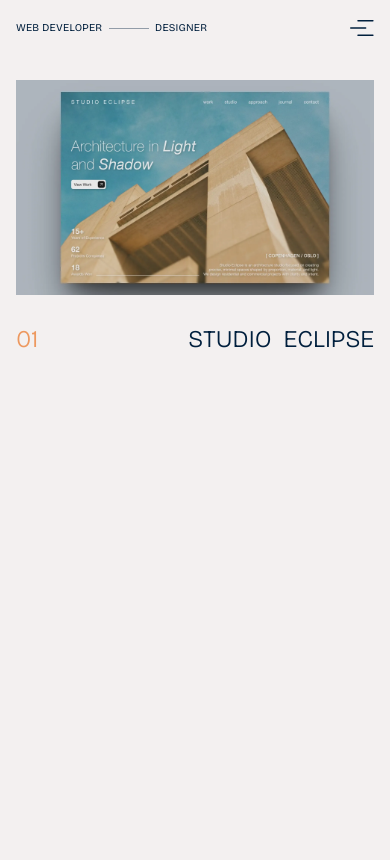
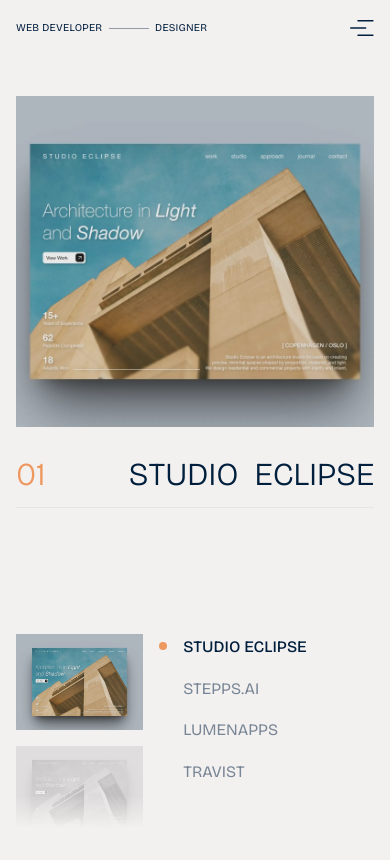
Before and after one commit to VilemB/vilembarnet, a Next.js app: page /work in a window 390 px wide. Shown: the top 860 px of the page. Built offline with nearby package versions, Linux system fonts and the light colour scheme.

Commit message:
fixed scroll on desktop

```diff
--- a/src/app/work/page.tsx
+++ b/src/app/work/page.tsx
@@ -1,6 +1,6 @@
 'use client';
 
-import React, { useEffect, useRef, useState } from 'react';
+import { useRef, useState } from 'react';
 import Image from 'next/image';
 import gsap from 'gsap';
 import { useGSAP } from '@gsap/react';
@@ -92,32 +92,68 @@
         const previewsEl = previewsContainerRef.current!;
         const totalContentHeight = previewsEl.scrollHeight;
 
-        // Scroll distance
-        // Logic: Pin for the duration it takes to scroll all items past the view point.
-        const scrollDistance = totalContentHeight * 1.5;
+        // Exact scroll distance calculation to prevent dead zones
+        // The "viewport" for previews is effectively how much vertical space they have in the design (height: 100% of container).
+        // We want to scroll until the END of the preview strip hits the END of the viewport.
+        // Or specific logic: Scroll so the last item reaches the activation point?
+
+        // Current issue: "scrolls back up, it doesn't do anything until he reaches some point".
+        // This implies the ScrollTrigger `end` is much further than the visual content, so you have to scroll up through empty space before the `scrub` value changes significantly enough to move content back into view.
+
+        // Fix: Tighter coupling of scrollDistance to visual height.
+        // We are scrubbing `y` from 0 to -totalContentHeight.
+        // We want this full animation to happen over a distance of `totalContentHeight`.
+
+        // Calculate precise scroll distance to prevent dead zones
+        // Ensures last preview reaches active zone exactly at progress = 1
+        const isMobile = window.matchMedia('(max-width: 900px)').matches;
+        const activeZoneOffset = isMobile
+            ? window.innerHeight * 0.15  // 15vh margin-top on mobile (work.css line 300)
+            : window.innerHeight * 0.3;   // 30vh margin-top on desktop (work.css line 133)
+        const scrollDistance = Math.max(
+            totalContentHeight,
+            totalContentHeight - (window.innerHeight - activeZoneOffset)
+        );
 
         ScrollTrigger.create({
             trigger: wrapperRef.current,
             start: 'top top',
             end: `+=${scrollDistance}`,
             pin: true,
-            scrub: 0.5,
+            scrub: 0, // Make it instant responsive to remove lag feeling
             anticipatePin: 1,
             onUpdate: (self) => {
                 const progress = self.progress;
 
                 // Move previews up
-                const yPos = progress * totalContentHeight;
-                gsap.set(previewsEl, { y: -yPos });
+                // We map progress (0-1) to the translation Y
+                // Max translation should ensure last item is visible at the "sweet spot".
+                // If we translate by full height, it might go too far.
+                // Let's cap translation so the last item stops *at* the active zone.
+                // But simple approach: Translate full height for now, adjust visually.
 
-                // Simple hit detection based on "active zone" (approx 30vh down based on CSS)
+                const yPos = progress * (totalContentHeight - window.innerHeight * 0.5); // Stop earlier?
+                // Actually, if we just translate by totalHeight, eventually it goes off screen.
+                // Let's rely on standard scrolling physics feeling.
+
+                gsap.set(previewsEl, { y: -progress * totalContentHeight });
+
+                // Active detection
+                const currentY = progress * totalContentHeight;
                 const imageWrappers = gsap.utils.toArray<HTMLElement>('.work-preview-image-wrapper');
+
+                // We need to find which item is at the "active line".
+                // Active line is defined by CSS margin-top (30vh approx).
+                // So we want item where `item.offsetTop - currentY ≈ 0`.
+
                 let activeIndex = 0;
+                let minDiff = Infinity;
 
-                // Find item currently in the "sweet spot"
-                // Since we translate Y UP by yPos, we look for offsetTop that is close to yPos.
                 for (let i = 0; i < imageWrappers.length; i++) {
-                    if (yPos >= imageWrappers[i].offsetTop - 150) { // Tolerance
+                    const diff = Math.abs(currentY - imageWrappers[i].offsetTop);
+                    // Bias slightly towards allowing the next one to snap in early?
+                    if (diff < minDiff) {
+                        minDiff = diff;
                         activeIndex = i;
                     }
                 }
@@ -132,30 +168,14 @@
         const currentFlatIndex = activeFlatIndex;
         const prevFlatIndex = prevFlatIndexRef.current;
 
-        // Update ref for next render *after* we determine direction
-        // But we need to use the OLD value for direction logic now.
-
         const activeItem = flatImages[currentFlatIndex];
         const prevItem = flatImages[prevFlatIndex];
 
-        // Only animate if project changed (or handled multiple images same project?)
-        // Request implies "project changes".
         if (activeItem.projectId !== prevItem.projectId || currentFlatIndex === prevFlatIndex) {
-            // Determine direction
-            // If active > prev, we are scrolling DOWN (next projects), so text should slide UP?
-            // "if he came from project 2 to project 3 [next], it should slide up"
-            // "if he came from project 4 to project 3 [prev], it should slide down"
-            const direction = currentFlatIndex > prevFlatIndex ? 1 : -1;
-
-            // Animation values
-            const yOffset = 100 * direction; // Slide UP (+100 to 0? No, from 100 to 0 is up. from -100 to 0 is down?)
-            // If we go 2->3 (Next), we want it to verify.
-            // Usually "slide up" means enters from bottom. y: 100 -> 0.
-            // "slide down" means enters from top. y: -100 -> 0.
-
+            const direction = currentFlatIndex >= prevFlatIndex ? 1 : -1;
             const fromY = direction === 1 ? '100%' : '-100%';
 
-            // Animate Number (Simple fade/slide)
+            // Animate Number
             if (numberRef.current) {
                 gsap.fromTo(numberRef.current,
                     { y: fromY, opacity: 0 },
@@ -163,7 +183,7 @@
                 );
             }
 
-            // Animate Title (Character by Character)
+            // Animate Title
             if (titleRef.current) {
                 const chars = titleRef.current.querySelectorAll('.char');
                 if (chars.length > 0) {
@@ -174,7 +194,7 @@
                             opacity: 1,
                             duration: 0.5,
                             stagger: 0.02,
-                            ease: "back.out(1.7)", // bouncy?
+                            ease: "back.out(1.7)",
                             overwrite: true
                         }
                     );
@@ -182,9 +202,11 @@
             }
         }
 
-        // Animate Dot (Always update position)
+        // Animate Dot
         const listItem = listItemsRef.current[activeItem.projectIndex];
         if (listItem && dotRef.current) {
+            // Need to account for potential scrolling of the list wrapper if it was scrollable?
+            // Currently list is fixed position effectively.
             const activeY = listItem.offsetTop;
             const itemHeight = listItem.offsetHeight;
             const dotY = activeY + (itemHeight / 2) - 5;
@@ -204,7 +226,6 @@
     const activeItem = flatImages[activeFlatIndex];
     const activeProject = projects[activeItem.projectIndex];
 
-    // Split title helper
     const splitTitle = (text: string) => {
         return text.split('').map((char, i) => (
             <span key={i} className="char" style={{ display: 'inline-block', minWidth: char === ' ' ? '0.5em' : 'auto' }}>
--- a/src/components/Navigation.tsx
+++ b/src/components/Navigation.tsx
@@ -6,7 +6,6 @@
 import { ScrollTrigger } from "gsap/ScrollTrigger";
 import { SplitText } from "gsap/SplitText";
 import MenuOverlay from "./MenuOverlay";
-import { usePathname } from "next/navigation";
 
 gsap.registerPlugin(ScrollTrigger);
 gsap.registerPlugin(SplitText);
@@ -30,17 +29,8 @@
     };
   }, []);
 
-  // Scroll behavior
-  const pathname = usePathname();
-
   useGSAP(() => {
     if (!navRef.current) return;
-
-    // On /work page, always keep nav visible
-    if (pathname === '/work') {
-      gsap.set(navRef.current, { yPercent: 0 });
-      return;
-    }
 
     ScrollTrigger.create({
       start: "top top",
@@ -67,7 +57,7 @@
         }
       }
     });
-  }, { scope: navRef, dependencies: [pathname, isMenuOpen, isTransitioning] });
+  }, { scope: navRef, dependencies: [isMenuOpen, isTransitioning] });
 
   // Handle Menu Open/Close and Transitions
   useGSAP(() => {
--- a/src/components/sections/Work.tsx
+++ /dev/null
@@ -1,78 +0,0 @@
-"use client";
-
-import { useState, useRef } from "react";
-import Image from "next/image";
-import gsap from "gsap";
-import { ScrollTrigger } from "gsap/ScrollTrigger";
-import { useGSAP } from "@gsap/react";
-
-if (typeof window !== "undefined") {
-  gsap.registerPlugin(ScrollTrigger);
-}
-
-const projects = [
-  { number: "01", name: "Studio Eclipse", image: "/work/eclipse-studio.webp" },
-  { number: "02", name: "LumenApps", image: "/work/lumenapps.webp" },
-  { number: "03", name: "Stepps.ai", image: "/work/stepps.webp" },
-  { number: "04", name: "Travist", image: "/work/travist.webp" },
-];
-
-export default function Work() {
-  const [activeIndex, setActiveIndex] = useState(0);
-  const sectionRef = useRef<HTMLElement>(null);
-
-  useGSAP(() => {
-    const items = gsap.utils.toArray(".work-item");
-
-    items.forEach((item: any) => {
-      gsap.fromTo(item,
-        { y: 50, opacity: 0 },
-        {
-          y: 0,
-          opacity: 1,
-          duration: 1,
-          ease: "power4.out",
-          scrollTrigger: {
-            trigger: item,
-            start: "top 92%",
-            toggleActions: "play none none none"
-          }
-        }
-      );
-    });
-  }, { scope: sectionRef });
-
-  return (
-    <section ref={sectionRef} className="work" id="work">
-      <div className="padding-section work-content">
-        {projects.map((project, index) => (
-          <div
-            key={project.number}
-            className={`work-item${index === activeIndex ? " work-item--active" : ""}`}
-          >
-            <button
-              className="work-item-header"
-              aria-expanded={index === activeIndex}
-              onClick={() => setActiveIndex(index)}
-            >
-              <span className="work-item-number">{project.number}</span>
-              <span className="work-item-name">{project.name}</span>
-            </button>
-            <div className="work-item-panel">
-              <div className="work-item-image">
-                <Image
-                  src={project.image}
-                  alt={project.name}
-                  width={1600}
-                  height={900}
-                  sizes="(max-width: 720px) 100vw, 80vw"
-                  priority={index === 0}
-                />
-              </div>
-            </div>
-          </div>
-        ))}
-      </div>
-    </section>
-  );
-}
--- a/src/styles/work.css
+++ b/src/styles/work.css
@@ -13,12 +13,14 @@
 .work-container {
     display: flex;
     width: 100%;
-    min-height: 100vh;
+    height: 100vh;
+    /* Enforce height to ensure ScrollTrigger pins correctly */
     position: relative;
     padding-top: 6rem;
     padding-bottom: 2rem;
     padding-left: 4rem;
     padding-right: 4rem;
+    box-sizing: border-box;
 }
 
 /* Desktop Layout */
@@ -26,7 +28,7 @@
     display: grid;
     grid-template-columns: 1fr 1fr;
     width: 100%;
-    height: calc(100vh - 8rem);
+    height: 100%;
     gap: 2rem;
 }
 
@@ -39,7 +41,6 @@
     justify-content: flex-start;
     gap: 2rem;
     padding-top: 4rem;
-    /* Move active project spot down */
 }
 
 /* On Desktop: Info above Image */
@@ -50,7 +51,6 @@
     align-items: flex-start;
     width: 100%;
     margin-top: 0;
-    /* Padding handled by container pivot */
 }
 
 .work-display-image-container {
@@ -88,7 +88,6 @@
     overflow: hidden;
     text-align: right;
     display: flex;
-    /* Flex for character alignment if needed */
     justify-content: flex-end;
 }
 
@@ -102,7 +101,6 @@
     text-align: right;
     margin: 0;
     display: flex;
-    /* For splitting chars */
 }
 
 /* Right Side: Navigation & Previews */
@@ -114,9 +112,7 @@
     position: relative;
     overflow: hidden;
     align-items: flex-start;
-    /* Align closer to top */
     padding-top: 4rem;
-    /* Align vaguely with left side content start */
 }
 
 /* Vertical Carousel of Previews */
@@ -128,17 +124,13 @@
     mask-image: linear-gradient(to bottom, transparent 0%, black 10%, black 90%, transparent 100%);
     display: flex;
     justify-content: center;
-    /* Center smaller previews */
 }
 
 .work-previews-container {
     position: relative;
     width: 60%;
-    /* Make previews smaller (width based) */
     padding-top: 0;
-    /* JS handles positioning relative to scroll, reset static padding */
     margin-top: 30vh;
-    /* Start lower visually but ScrollTrigger handles Y */
 }
 
 .work-project-group {
@@ -174,18 +166,12 @@
     width: 200px;
     display: flex;
     flex-direction: column;
-    justify-content: center;
-    /* Center list vertically in screen? Or align with previews? */
-    /* Request: "start around the top of the project list" implies previews align with list top? */
-    /* Let's align list to roughly center of screen or stick to layout */
     justify-content: flex-start;
     padding-top: 30vh;
-    /* Align text list start with preview start */
     gap: 0;
     padding-left: 2rem;
     position: relative;
     pointer-events: none;
-    /* Let scroll pass through? No need, pin does it. */
 }
 
 .work-list-items-container {
@@ -232,72 +218,87 @@
 /* Mobile Styling */
 @media (max-width: 900px) {
     .work-container {
-        padding: 5rem 1rem 1rem 1rem;
+        padding: 6rem 1rem 1rem 1rem;
         flex-direction: column;
-        height: auto;
-        min-height: auto;
-        /* Allow flexible height */
+        height: 100vh;
+        /* Keep fixed height for pinning */
+        overflow: hidden;
+        /* Prevent double scrollbars */
     }
 
     .work-grid {
         display: flex;
         flex-direction: column;
         gap: 0;
-        height: auto;
+        height: 100%;
     }
 
     /* Mobile: Top Section (Big Preview) */
     .work-display {
         order: 1;
-        flex: 0 0 auto;
+        flex: 1 1 auto;
+        /* Grow to take available space */
         gap: 1rem;
         margin-bottom: 1rem;
         padding-top: 0;
+        height: 50%;
+        /* Explicitly take top half */
+        justify-content: center;
     }
 
     .work-display-image-container {
         order: 1;
-        padding-bottom: 60%;
+        width: 100%;
+        height: 100%;
+        /* Fill container */
+        padding-bottom: 0;
+        /* Remove aspect ratio hack, rely on flex fill */
+        position: relative;
+    }
+
+    .work-display-image {
+        object-fit: cover;
+        /* or contain if full view is preferred */
     }
 
     .work-display-info {
         order: 2;
         margin-top: 0;
-        flex-direction: row;
-        align-items: flex-start;
-        justify-content: space-between;
+        position: absolute;
+        /* Overlay info on mobile? Or keep below? User design shows text separately. */
+        /* Design shows: Image top, then number left and name right below it. */
+        /* Let's keep it structurally below image but compact */
+        position: relative;
+        flex: 0 0 auto;
     }
 
-    .work-display-title {
-        text-align: right;
-    }
 
     /* Mobile: Bottom Section (Previews + List) */
     .work-navigation {
         order: 2;
-        flex: 0 0 auto;
-        /* Stop stretching */
+        flex: 1 1 auto;
+        /* Take remaining space */
         flex-direction: row;
-        align-items: flex-start;
+        align-items: center;
+        /* Center vertically */
         gap: 1rem;
-        height: 50vh;
-        /* Fixed height for scrollable area */
+        height: 40%;
+        /* Take bottom chunk */
         padding-top: 0;
+        border-top: 1px solid rgba(0, 0, 0, 0.05);
+        /* subtle separator */
     }
 
     .work-previews-col {
-        width: 50%;
+        width: 40%;
         mask-image: linear-gradient(to bottom, transparent 0%, black 10%, black 90%, transparent 100%);
         height: 100%;
-        overflow: hidden;
-        /* GSAP moves inner container */
     }
 
     .work-previews-container {
-        width: 80%;
-        /* Slightly larger on mobile */
-        margin-top: 20vh;
-        /* Start lower */
+        width: 100%;
+        margin-top: 15vh;
+        /* Adjusted start */
     }
 
     .work-preview-image-wrapper {
@@ -305,10 +306,10 @@
     }
 
     .work-list-col {
-        width: 50%;
+        width: 60%;
         padding-left: 0;
-        padding-top: 20vh;
-        /* Align with previews start */
+        padding-top: 15vh;
+        /* Align with preview start */
         justify-content: flex-start;
         height: 100%;
     }
@@ -318,25 +319,13 @@
     }
 
     .work-list-item {
-        font-size: 0.8rem;
-        padding-left: 1rem;
+        font-size: 1rem;
+        /* readable size */
+        padding-left: 1.5rem;
     }
 
     .accent-dot-absolute {
-        width: 6px;
-        height: 6px;
+        width: 8px;
+        height: 8px;
     }
 }
-
-@media (max-width: 480px) {
-
-    .work-display-number,
-    .work-display-title {
-        font-size: 1.5rem;
-    }
-
-    .work-navigation {
-        height: 45vh;
-        /* Slightly smaller on small screens */
-    }
-}
```
